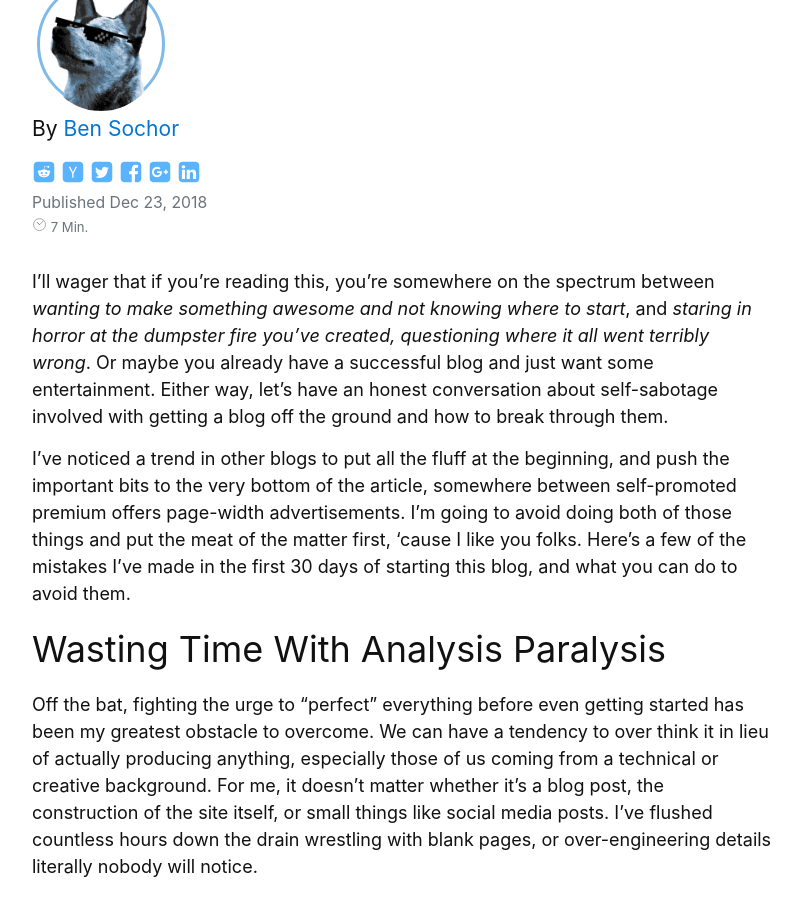
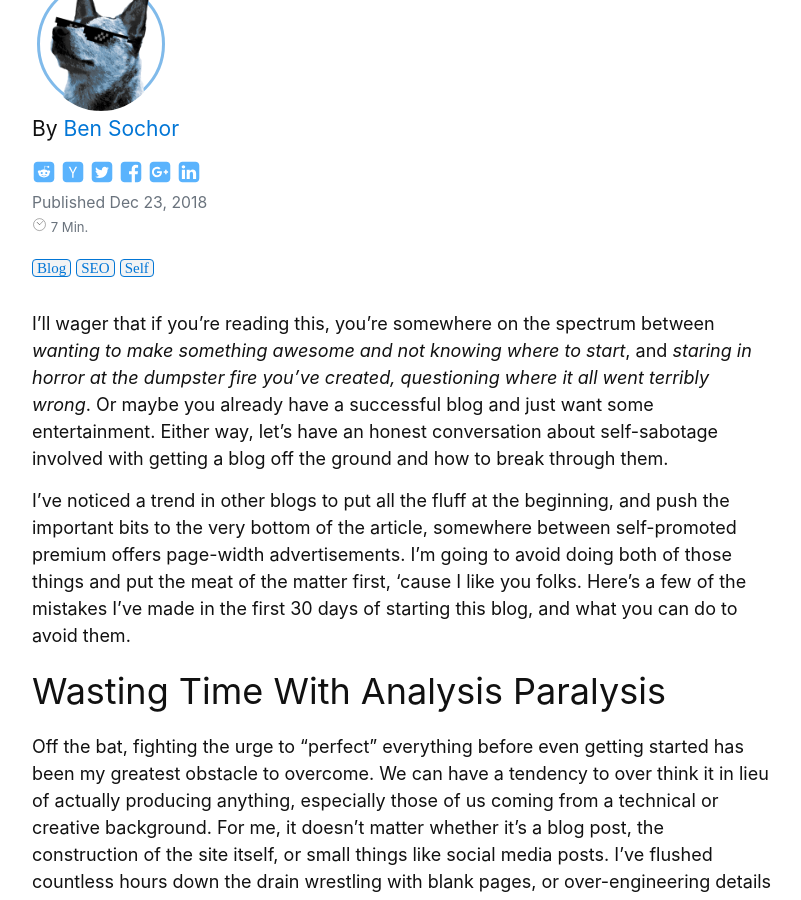
Before and after one commit to cynolycus/cynolycus.github.io, a Jekyll site: the page built from _posts/2018-12-23-How-To-Not-Start-A-Blog.md, in a window 1280 px wide and 900 px high, scrolled down 657 px. Shown: the whole window, without its empty margins (238-1039 px from the left). Built offline with Jekyll 4.4.1, drawn with Linux system fonts in a browser that asks for light colours; comment, search, counter and statistics services are not loaded.

Commit message:
Moving tags to the top of the post.

```diff
--- a/_layouts/post.html
+++ b/_layouts/post.html
@@ -21,11 +21,11 @@ layout: default
       <h1 class="post-title p-name">{{ page.title | escape }}</h1>
     {% endif %}
     {% include post/meta.html %}
+    {% include tags.html %}
   </header>
   <section class="post-content e-content" itemprop="articleBody">
     {{ content }}
   </section>
-  {% include tags.html %}
   {% if site.disqus.shortname %}
     {% include disqus_comments.html %}
   {% endif %}
```
